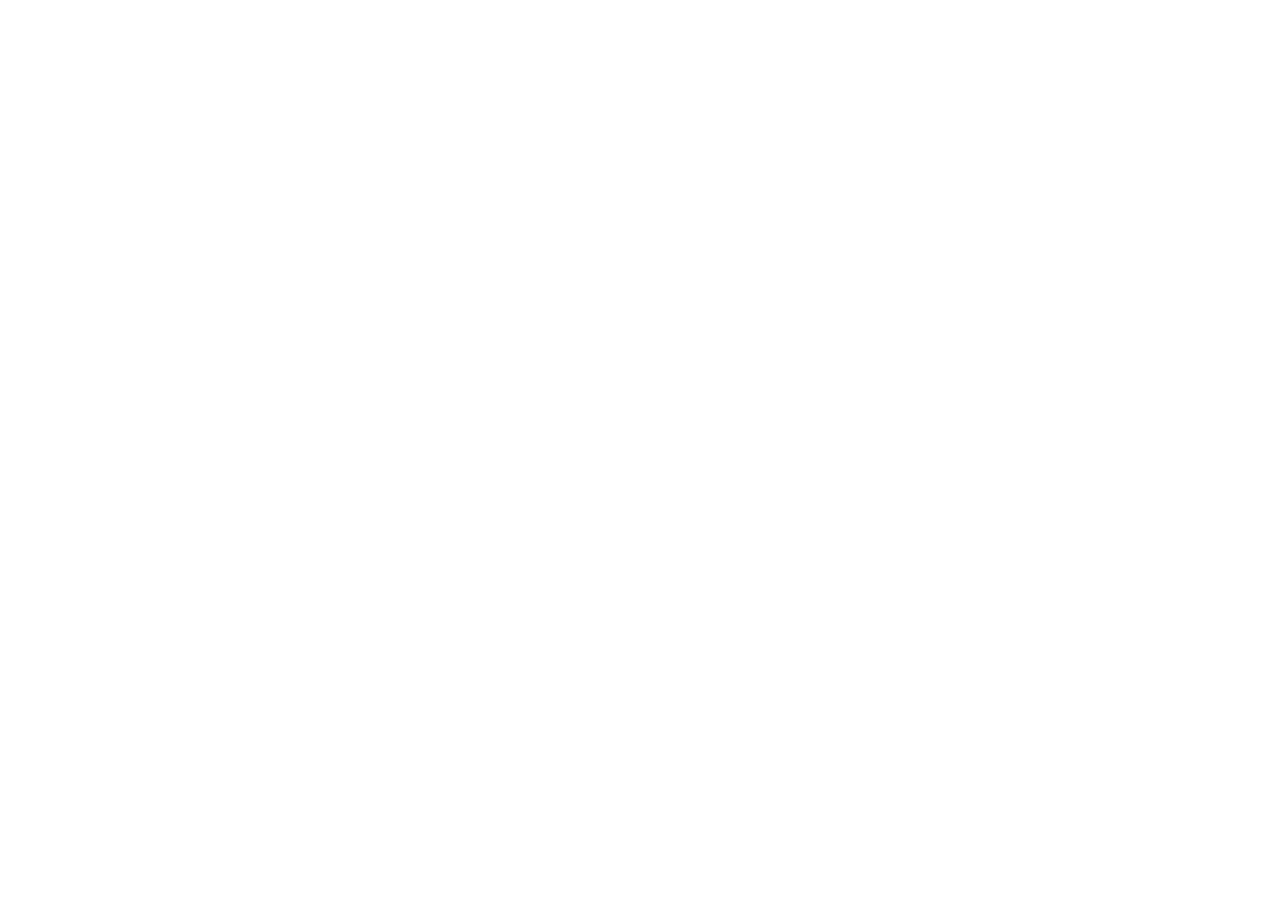
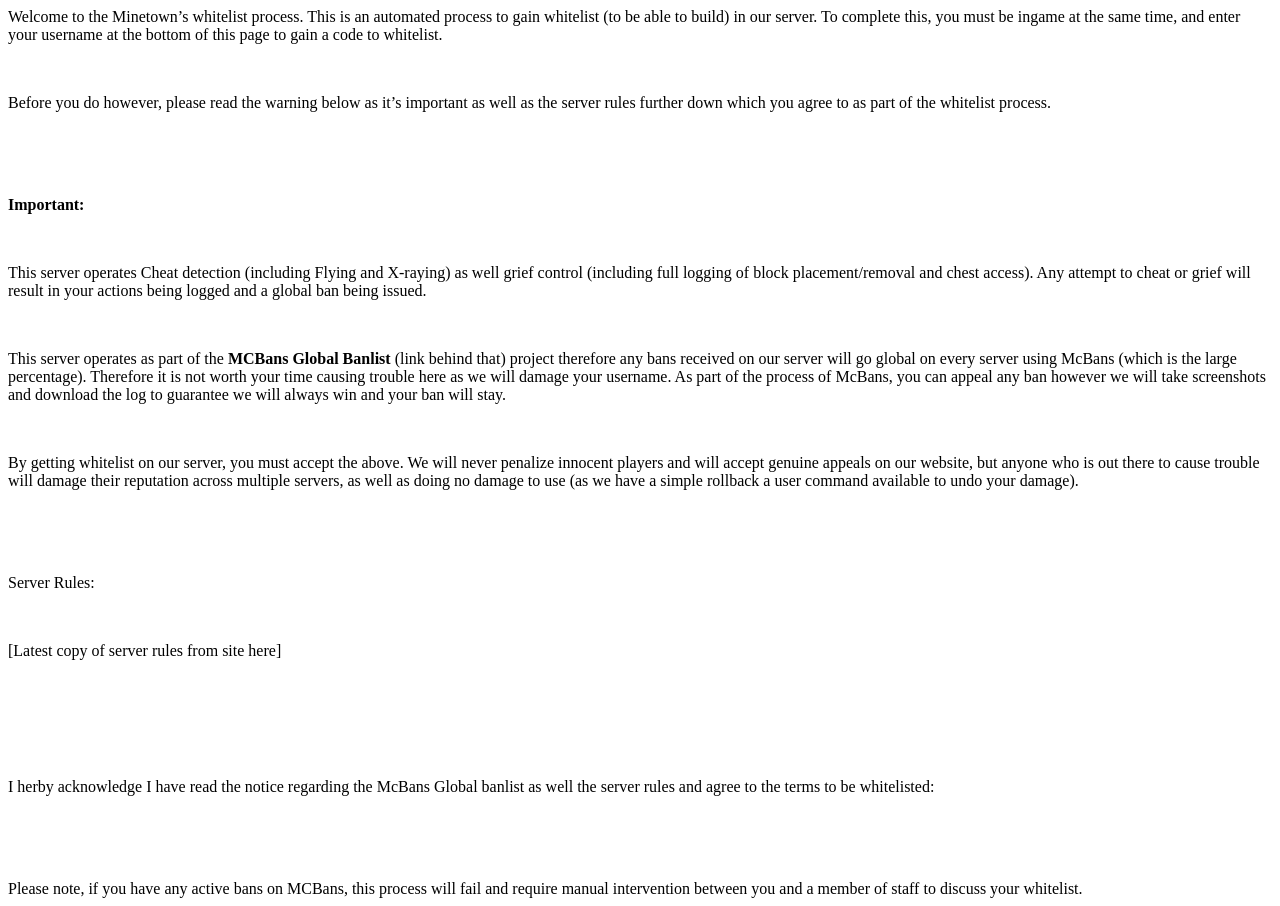
Before and after one commit to Digiex/MinetownsWhitelistPage, a PHP site: page / in a window 1280 px wide. Before the commit the page is empty. Before the commit the page ends 800 px from the top, so only its background shows below. Run offline with PHP 8.4, Linux system fonts and the light colour scheme.

Commit message:
Added rules

```diff
--- a/index.php
+++ b/index.php
@@ -1,3 +1,100 @@
 <?php
 
+
 ?>
+<!DOCTYPE HTML PUBLIC "-//W3C//DTD HTML 4.0 Transitional//EN">
+<HTML>
+<HEAD>
+	<META HTTP-EQUIV="CONTENT-TYPE" CONTENT="text/html; charset=utf-8">
+	<TITLE></TITLE>
+	<META NAME="GENERATOR" CONTENT="LibreOffice 3.5  (Linux)">
+	<META NAME="AUTHOR" CONTENT="Andy Snook">
+	<META NAME="CREATED" CONTENT="20130323;21520000">
+	<META NAME="CHANGEDBY" CONTENT="Andy Snook">
+	<META NAME="CHANGED" CONTENT="20130323;22050000">
+	<META NAME="AppVersion" CONTENT="14.0000">
+	<META NAME="DocSecurity" CONTENT="0">
+	<META NAME="HyperlinksChanged" CONTENT="false">
+	<META NAME="LinksUpToDate" CONTENT="false">
+	<META NAME="ScaleCrop" CONTENT="false">
+	<META NAME="ShareDoc" CONTENT="false">
+	<STYLE TYPE="text/css">
+	<!--
+		@page { size: 8.27in 11.69in; margin-left: 1.25in; margin-right: 1.25in; margin-top: 1in; margin-bottom: 1in }
+		P { margin-bottom: 0.08in; direction: ltr; color: #000000; widows: 2; orphans: 2 }
+	-->
+	</STYLE>
+</HEAD>
+<BODY LANG="en-US" TEXT="#000000" DIR="LTR">
+<P STYLE="margin-bottom: 0in">Welcome to the Minetown’s whitelist
+process. This is an automated process to gain whitelist (to be able
+to build) in our server. To complete this, you must be ingame at the
+same time, and enter your username at the bottom of this page to gain
+a code to whitelist.
+</P>
+<P STYLE="margin-bottom: 0in"><BR>
+</P>
+<P STYLE="margin-bottom: 0in">Before you do however, please read the
+warning below as it’s important as well as the server rules further
+down which you agree to as part of the whitelist process.</P>
+<P STYLE="margin-bottom: 0in"><BR>
+</P>
+<P STYLE="margin-bottom: 0in"><BR>
+</P>
+<P STYLE="margin-bottom: 0in"><B>Important:</B></P>
+<P STYLE="margin-bottom: 0in"><BR>
+</P>
+<P STYLE="margin-bottom: 0in">This server operates Cheat detection
+(including Flying and X-raying) as well grief control (including full
+logging of block placement/removal and chest access). Any attempt to
+cheat or grief will result in your actions being logged and a global
+ban being issued.</P>
+<P STYLE="margin-bottom: 0in"><BR>
+</P>
+<P STYLE="margin-bottom: 0in">This server operates as part of the
+<B>MCBans Global Banlist</B> (link behind that) project therefore any
+bans received on our server will go global on every server using
+McBans (which is the large percentage). Therefore it is not worth
+your time causing trouble here as we will damage your username. As
+part of the process of McBans, you can appeal any ban however we will
+take screenshots and download the log to guarantee we will always win
+and your ban will stay.</P>
+<P STYLE="margin-bottom: 0in"><BR>
+</P>
+<P STYLE="margin-bottom: 0in">By getting whitelist on our server, you
+must accept the above. We will never penalize innocent players and
+will accept genuine appeals on our website, but anyone who is out
+there to cause trouble will damage their reputation across multiple
+servers, as well as doing no damage to use (as we have a simple
+rollback a user command available to undo your damage).</P>
+<P STYLE="margin-bottom: 0in"><BR>
+</P>
+<P STYLE="margin-bottom: 0in"><BR>
+</P>
+<P STYLE="margin-bottom: 0in">Server Rules:</P>
+<P STYLE="margin-bottom: 0in"><BR>
+</P>
+<P STYLE="margin-bottom: 0in">[Latest copy of server rules from site
+here]</P>
+<P STYLE="margin-bottom: 0in"><BR>
+</P>
+<P STYLE="margin-bottom: 0in"><BR>
+</P>
+<P STYLE="margin-bottom: 0in"><BR>
+</P>
+<P STYLE="margin-bottom: 0in">I herby acknowledge I have read the
+notice regarding the McBans Global banlist as well the server rules
+and agree to the terms to be whitelisted:</P>
+<P STYLE="margin-bottom: 0in"><BR>
+</P>
+<P STYLE="margin-bottom: 0in"><BR>
+</P>
+<P STYLE="margin-bottom: 0in"><A NAME="_GoBack"></A>Please note, if
+you have any active bans on MCBans, this process will fail and
+require manual intervention between you and a member of staff to
+discuss your whitelist.
+</P>
+</BODY>
+</HTML>
+<?php
+?>
```
